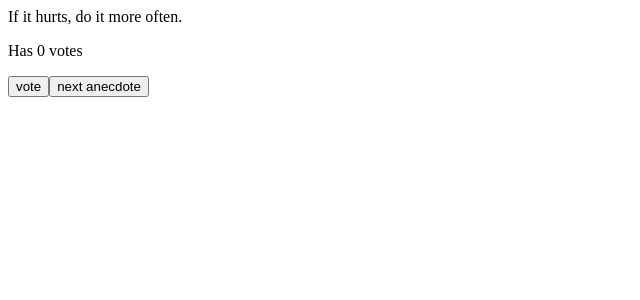
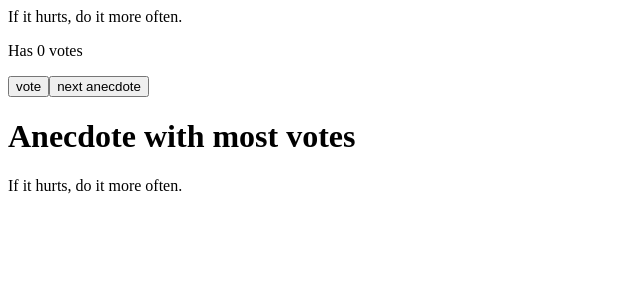
Before and after one commit to OthmanTabeche/FullStackOpen2025, a React (Vite) app in the folder part1/: page / in a window 1280 px wide. Shown: the top 300 px of the page, without its empty margins (0-640 px from the left). Built offline with nearby package versions, Linux system fonts and the light colour scheme.

Commit message:
anecdotes 1.14

```diff
--- a/part1/src/App.jsx
+++ b/part1/src/App.jsx
@@ -26,6 +26,9 @@ const App = () => {
     setVotes(newVotes);
   }
 
+  const mostVotedIndex = votes.indexOf(Math.max(...votes))
+  const mostVotedAnecdote = anecdotes[mostVotedIndex];
+
   return (
     <div>
       {anecdotes[selected]}
@@ -37,6 +40,8 @@ const App = () => {
       <button onClick={handleClick}>
         next anecdote
       </button>
+      <h1>Anecdote with most votes</h1>
+      <p> {mostVotedAnecdote} </p>
     </div>
   )
 }
```
